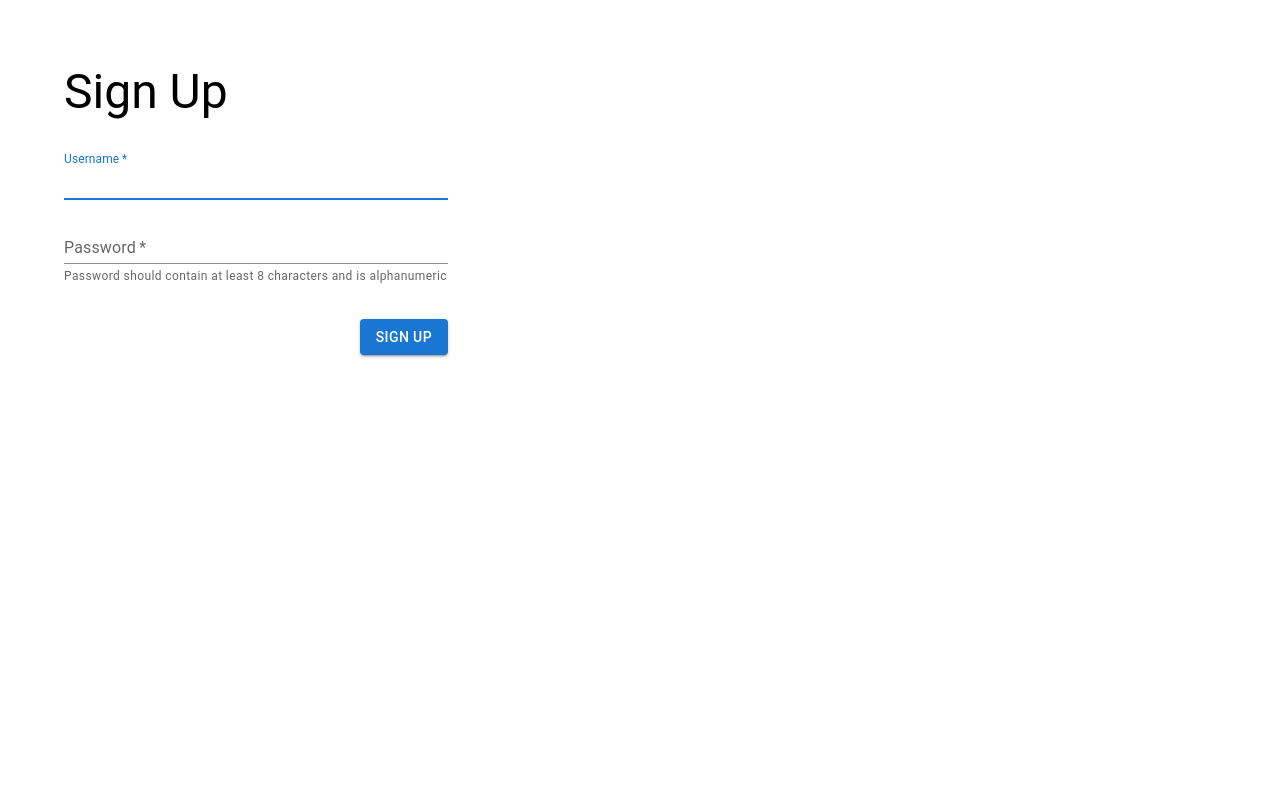
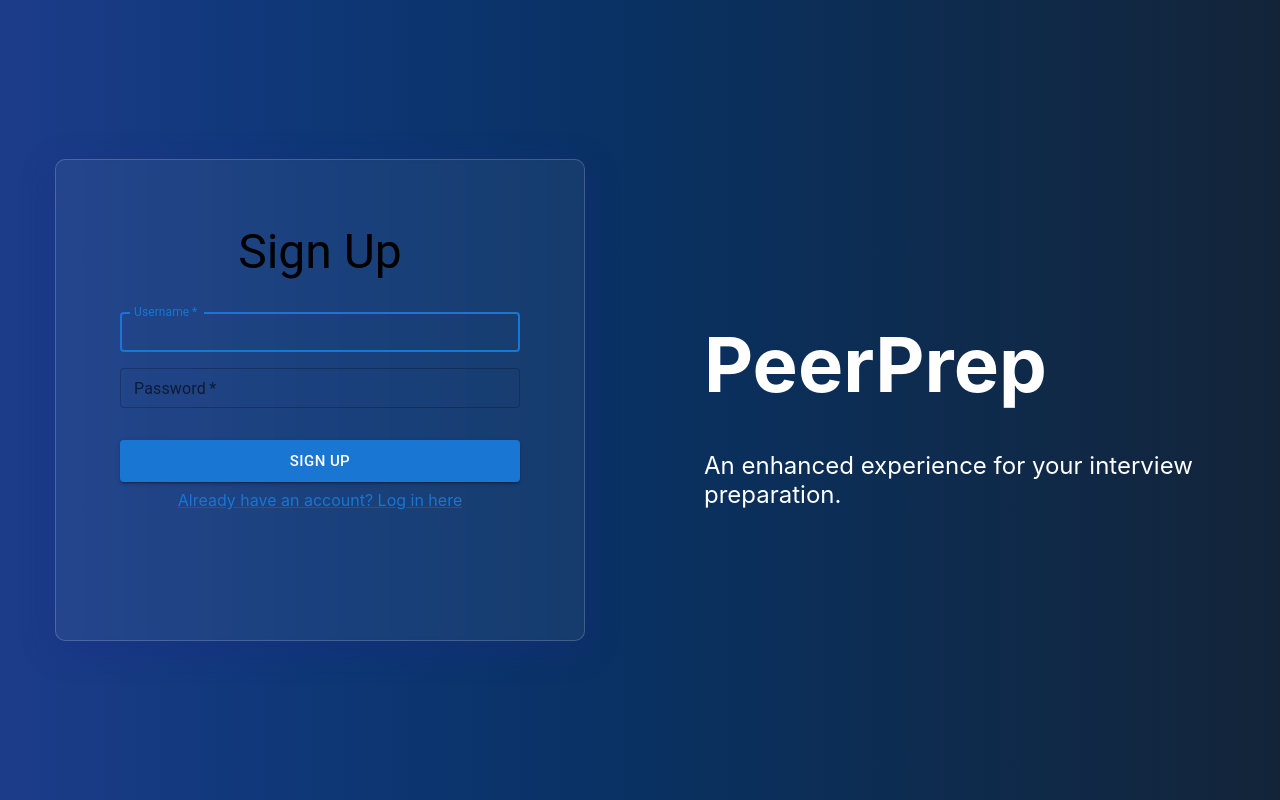
Before and after one commit to Punpun1643/PeerPrep-frontend, a React (Create React App) app in the folder frontend/: page /signup in a window 1280 px wide. Built offline with nearby package versions, Linux system fonts and the light colour scheme.

Commit message:
Revamp signup frontend

```diff
--- a/frontend/package.json
+++ b/frontend/package.json
@@ -19,8 +19,9 @@
     "@uiw/codemirror-theme-dracula": "^4.12.4",
     "@uiw/react-codemirror": "^4.12.4",
     "axios": "^0.27.2",
+    "codemirror": "^5.65.9",
+    "ityped": "^1.0.3",
     "js-cookie": "^3.0.1",
-    "codemirror": "^5.65.9",
     "randomcolor": "^0.6.2",
     "react": "^18.2.0",
     "react-codemirror2": "^7.2.1",
--- a/frontend/src/components/SignupPage.css
+++ b/frontend/src/components/SignupPage.css
@@ -1,5 +1,39 @@
-.signUpWrapper {
-    /* background-color: blue; */
-    width: 40%;
-    border-radius: 24px;
+.signUp {
+    height: 100vh;
+    display: flex;
+    justify-content: center;
+    align-items: center;
+    /* background-color: pink; */
 }
+
+.signupPage {
+    background-image: linear-gradient(to left, #132439, #0e2b4d, #093162, #0e3776, #1c3c8a);
+}
+
+.tagline {
+    display: flex;
+    justify-content: center;
+    align-items: center;
+    height: 100vh;
+
+}
+
+.taglineWrapper {
+    display: flex;
+    flex-direction: column;
+    /* background-color: blueviolet; */
+    justify-content: space-evenly;
+    width: 80%;
+    overflow-wrap: break-word;
+}
+
+.header {
+    font-size: 76px;
+    color: white;
+}
+
+.subHeader {
+    color: white;
+    font-size: 24px;
+    margin-top: -10px;
+}
--- a/frontend/src/components/SignupPage.js
+++ b/frontend/src/components/SignupPage.js
@@ -1,21 +1,43 @@
-import React from 'react';
+import React, { useEffect, useRef } from 'react';
 
 import Signup from "./UserService/components/Signup";
+import { init } from 'ityped';
 
 import './SignupPage.css';
 
 import Grid from '@mui/material/Grid';
 
 function SignupPage() {
+
+    const textRef = useRef();
+    useEffect(() => {
+        init(textRef.current, {
+            showCursor: false,
+            strings: ["An enhanced experience for your interview preparation."],
+            disableBackTyping: true,
+            typeSpeed: 60
+        })
+    }, []);
+
     return (
         <React.Fragment>
-        <Grid>
+            <Grid container className="signupPage">
+                <Grid item xs={6}>
                     <div className="signUp">
                         <div className="signUpWrapper">
                             <Signup />
                         </div>
                     </div>
                 </Grid>
+                <Grid item xs={6}>
+                    <div className="tagline">
+                        <div className="taglineWrapper">
+                            <h1 className="header">PeerPrep</h1>
+                            <p className="subHeader" ref={textRef}></p>
+                        </div>
+                    </div>
+                </Grid>
+            </Grid>
         </React.Fragment>
     )
 }
--- /dev/null
+++ b/frontend/src/components/UserService/components/Signup.css
@@ -0,0 +1,38 @@
+.loginLink {
+    display: flex;
+    justify-content:center;
+    align-items: center;
+    padding: 8px;
+}
+
+.signupWrapper {
+    overflow-wrap: break-word;
+    position: relative;
+    display: flex;
+    flex-direction: column;
+    padding: 4rem;
+    align-items: center;
+    height: 44vh;
+    width: 400px;
+    border-radius: 20px;
+    background: rgba( 255, 255, 255, 0.05 );
+    box-shadow: 0 8px 32px 0 rgba( 31, 38, 135, 0.37 );
+    backdrop-filter: blur( 2px );
+    -webkit-backdrop-filter: blur( 2px );
+    border-radius: 10px;
+    border: 1px solid rgba( 255, 255, 255, 0.18 );
+}
+
+.inputWrapper {
+    width: 100%;
+    display: flex;
+    flex-direction: column;
+}
+
+.button {
+    width: 100%;
+}
+
+.userInput {
+    margin-top: 32px;
+}
--- a/frontend/src/components/UserService/components/Signup.js
+++ b/frontend/src/components/UserService/components/Signup.js
@@ -9,6 +9,8 @@
 import {URL_USER_SVC} from "../../../configs";
 import {STATUS_CODE_BADREQUEST, STATUS_CODE_CONFLICT, STATUS_CODE_CREATED} from "../../../constants";
 import DialogBox from "./DialogBox";
+import Link from '@mui/material/Link';
+import './Signup.css';
 
 function Signup() {
     const [username, setUsername] = useState("")
@@ -52,32 +54,46 @@
 
     return (
         <React.Fragment>
-            <Box display={"flex"} flexDirection={"column"} width={"100hw"} padding={"4rem"}>
-                <Typography variant={"h3"} marginBottom={"2rem"}>Sign Up</Typography>
+            {/* <Box className="signup" display={"flex"} flexDirection={"column"} width={"100hw"} padding={"4rem"}> */}
+            <div className="signup">
+                <div className="signupWrapper">
+                    <Typography className="signupHeader" variant={"h3"} marginBottom={"2rem"}>Sign Up</Typography>
+                    <div className="inputWrapper">
                         <TextField
+                            className="userInput"
                             required
                             label="Username"
-                    variant="standard"
+                            variant="outlined"
+                            size="small"
                             value={username}
                             onChange={(e) => setUsername(e.target.value)}
                             sx={{marginBottom: "1rem"}}
                             autoFocus
                         />
                         <TextField
+                            className="userInput"
+                            error={!(password === '' || password.length >= 8)}
                             required
                             label="Password"
-                    variant="standard"
+                            variant="outlined"
+                            size="small"
                             type="password"
                             value={password}
                             onChange={(e) => setPassword(e.target.value)}
-                    helperText="Password should contain at least 8 characters and is alphanumeric"
+                            helperText={!(password === '' || password.length >= 8)
+                                ? "Password should contain at least 8 characters and is alphanumeric"
+                                : ''}
                             sx={{marginBottom: "2rem"}}
                         />
-
-                <Box display={"flex"} flexDirection={"row"} justifyContent={"flex-end"}>
-                    <Button variant={"contained"} onClick={handleSignup}>Sign up</Button>
+                    </div>
+                    <div className="button">
+                    <Box display={"flex"} flexDirection={"column"}>
+                        <Button variant={"contained"} onClick={handleSignup} size="large">Sign up</Button>
                     </Box>
-                {/* <Link href="#">Link</Link> */}
+                    </div>
+                    <Box className="loginLink">
+                        <Link href="/login">Already have an account? Log in here</Link>
+                    </Box>
                     <DialogBox
                         isDialogOpen={isDialogOpen}
                         closeDialog={closeDialog}
@@ -85,7 +101,9 @@
                         dialogMsg={dialogMsg}
                         isSignupSuccess={isSignupSuccess}
                     />
-            </Box>
+            {/* </Box> */}
+                </div>
+            </div>
         </React.Fragment>
     )
 }
```
Also changed, not shown: 1 other file (tests, documents, lock files or other folders). Lines whose indentation alone changed are shown as unchanged.
